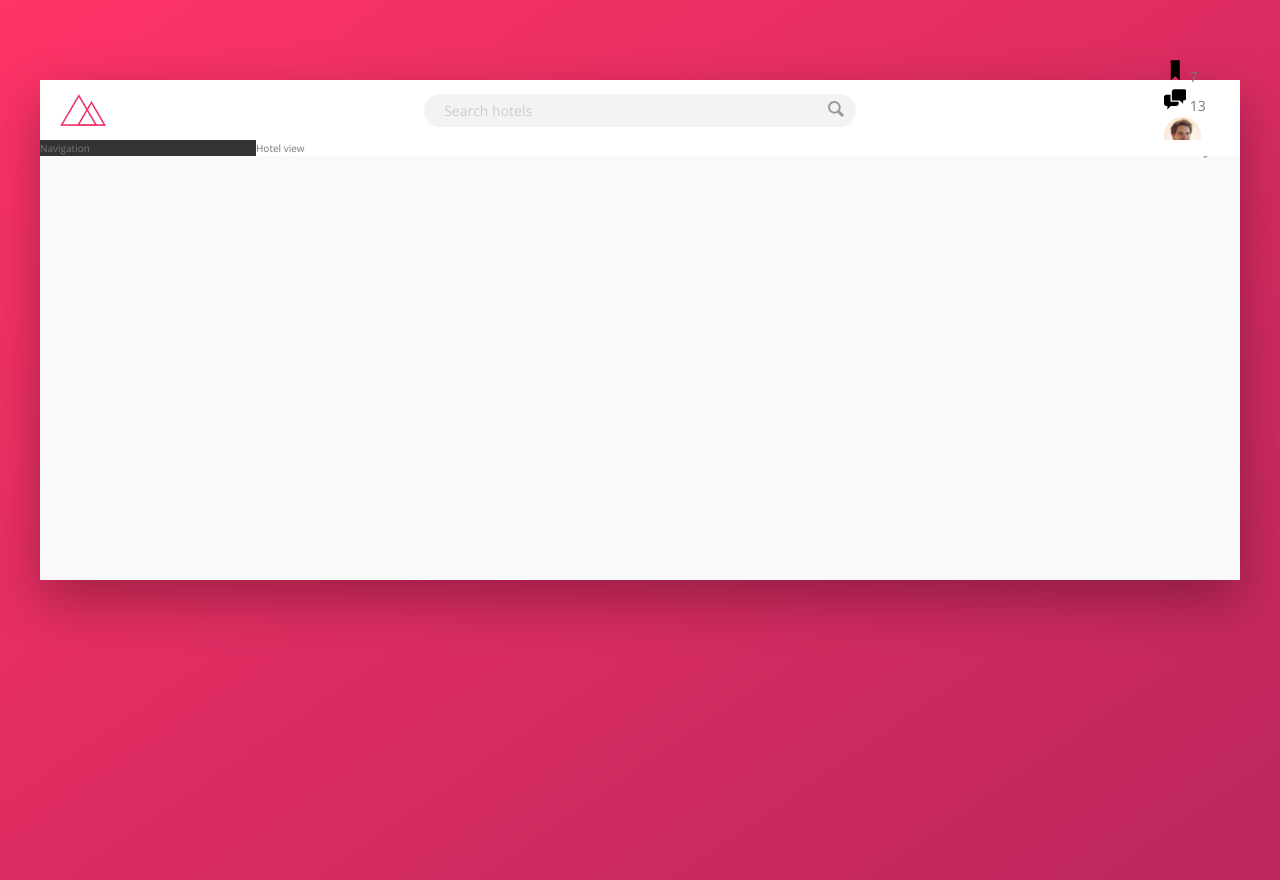
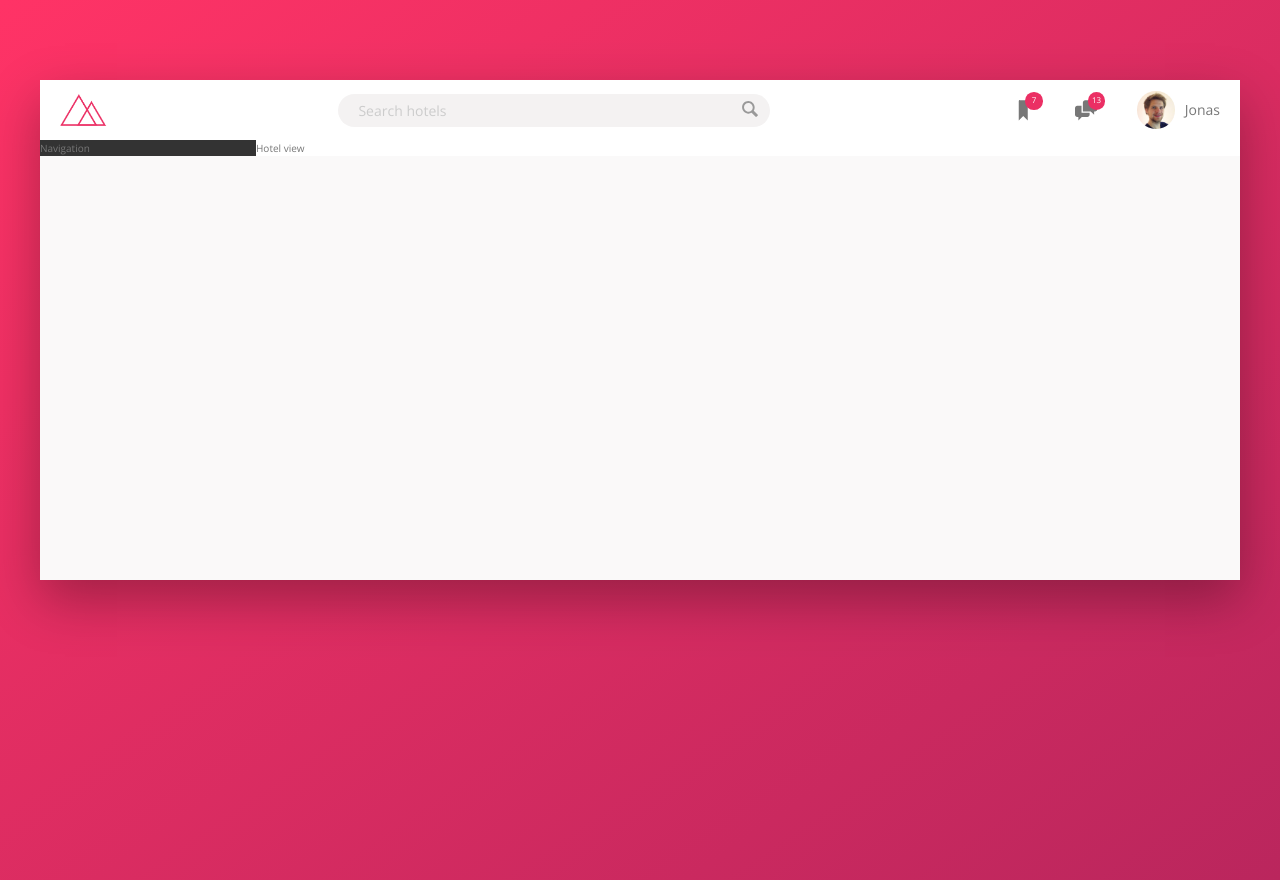
Before and after one commit to Ashoka2002/Trillo, a website: page index.html in a window 1280 px wide. Drawn offline with nearby package versions, Linux system fonts and the light colour scheme.

Commit message:
Building the Header - Part 3

```diff
--- a/scss/_component.scss
+++ b/scss/_component.scss
@@ -67,22 +67,52 @@
 /// USER NAVIGATION
 
 .user-nav {
+  align-self: stretch;
+
+  display: flex;
+  align-items: center;
+  justify-content: center;
+
+  & > * {
+    display: flex;
+    align-items: center;
+    padding: 0 2rem;
+    cursor: pointer;
+    height: 100%;
+  }
+
+  & > *:hover {
+    background-color: var(--color-grey-light-2);
+  }
+
   &__icon-box {
+    position: relative;
   }
 
   &__icon {
     height: 2.25rem;
     width: 2.25rem;
+    fill: var(--color-grey-dark-2);
   }
   &__notification {
+    position: absolute;
+    top: 1.2rem;
+    right: 1.2rem;
+    font-size: 0.8rem;
+    height: 1.75rem;
+    width: 1.75rem;
+    border-radius: 50%;
+    background-color: var(--color-primary);
+    color: var(--color-white);
+
+    display: flex;
+    justify-content: center;
+    align-items: center;
   }
 
-  &__user {
-  }
   &__user-photo {
     height: 3.75rem;
     border-radius: 50%;
-  }
-  &__user-name {
+    margin-right: 1rem;
   }
 }
```
Also changed, not shown: css/style.css.
